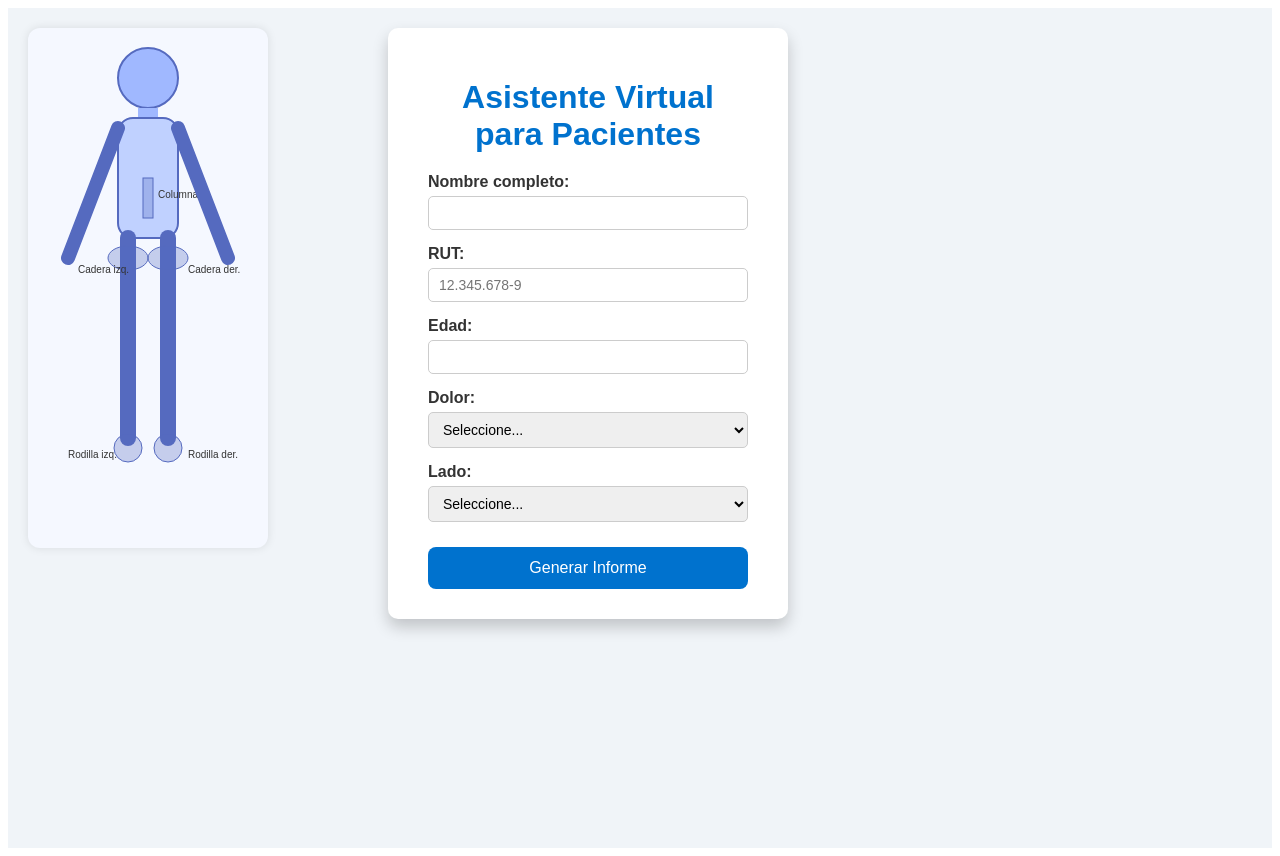
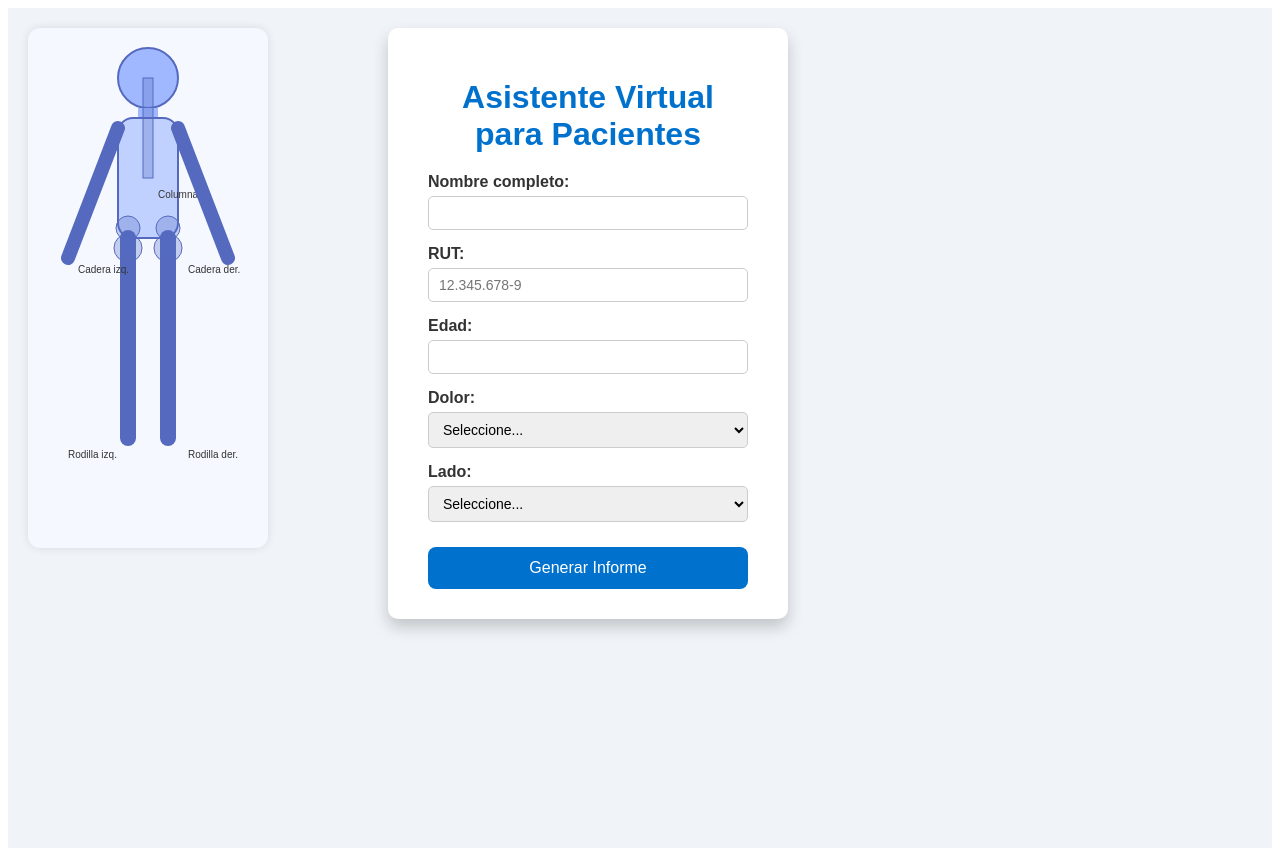
Before and after one commit to cahuerta/ASISTENCIA-ICA, a React (Vite) app: page / in a window 1280 px wide. Built offline with nearby package versions, Linux system fonts and the light colour scheme.

Commit message:
Update EsquemaHumanoSVG.jsx

```diff
--- a/src/EsquemaHumanoSVG.jsx
+++ b/src/EsquemaHumanoSVG.jsx
@@ -29,9 +29,9 @@ function EsquemaHumanoSVG({ onSeleccionZona }) {
       {/* Columna lumbar (centrada) */}
       <rect
         x="115"
-        y="150"
+        y="50"
         width="10"
-        height="40"
+        height="100"
         fill="rgba(85, 106, 191, 0.3)"
         stroke="#556abf"
         onClick={() => handleClick('Columna lumbar')}
@@ -50,8 +50,8 @@ function EsquemaHumanoSVG({ onSeleccionZona }) {
       {/* Cadera izquierda */}
       <ellipse
         cx="100"
-        cy="230"
-        rx="20"
+        cy="200"
+        rx="12"
         ry="12"
         fill="rgba(85, 106, 191, 0.3)"
         stroke="#556abf"
@@ -63,8 +63,8 @@ function EsquemaHumanoSVG({ onSeleccionZona }) {
       {/* Cadera derecha */}
       <ellipse
         cx="140"
-        cy="230"
-        rx="20"
+        cy="200"
+        rx="12"
         ry="12"
         fill="rgba(85, 106, 191, 0.3)"
         stroke="#556abf"
@@ -76,7 +76,7 @@ function EsquemaHumanoSVG({ onSeleccionZona }) {
       {/* Rodilla izquierda */}
       <circle
         cx="100"
-        cy="420"
+        cy="220"
         r="14"
         fill="rgba(85, 106, 191, 0.3)"
         stroke="#556abf"
@@ -88,7 +88,7 @@ function EsquemaHumanoSVG({ onSeleccionZona }) {
       {/* Rodilla derecha */}
       <circle
         cx="140"
-        cy="420"
+        cy="220"
         r="14"
         fill="rgba(85, 106, 191, 0.3)"
         stroke="#556abf"
```
